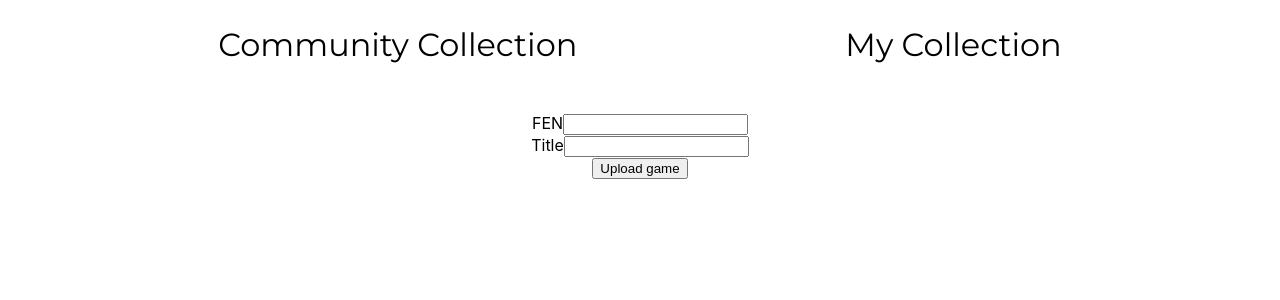
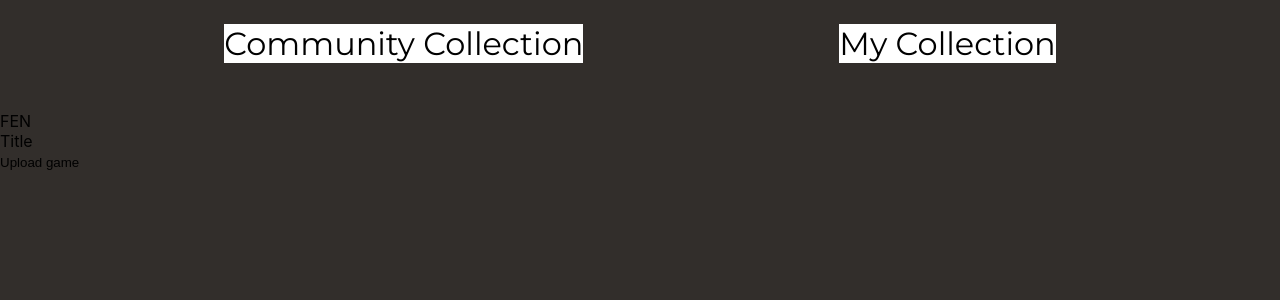
Before and after one commit to LorenzoTurco/ChessDB-FrontEnd, a React (Create React App) app in the folder chessdb/: page / in a window 1280 px wide. Shown: the top 300 px of the page. Built offline with nearby package versions, Linux system fonts and the light colour scheme; no server answers.

Commit message:
page background set

```diff
--- a/chessdb/src/App.jsx
+++ b/chessdb/src/App.jsx
@@ -1,11 +1,11 @@
-import "./App.css";
+import "./App.scss";
 import Header from "./Components/Header/Header.jsx";
 import GamesContainer from "./Components/GamesContainer/GamesContainer.jsx";
 import UploadGameContainer from "./Components/UploadGameContainer/UploadGameContainer.jsx";
 
 const App = () => {
   return (
-    <div className="App">
+    <div className="app">
       <Header></Header>
       <UploadGameContainer />
       <GamesContainer />
--- /dev/null
+++ b/chessdb/src/App.scss
@@ -0,0 +1,6 @@
+* {
+  margin: 0;
+  padding: 0;
+  border: none;
+  background-color: rgb(50, 46, 43);
+}
```
